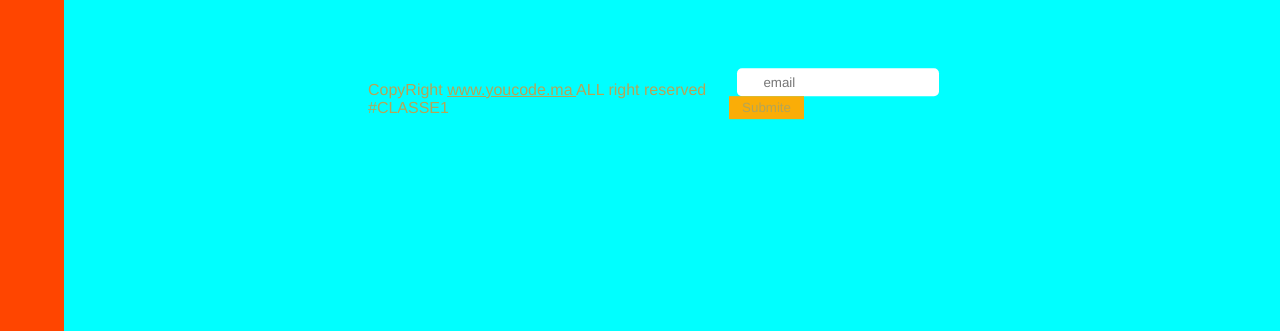
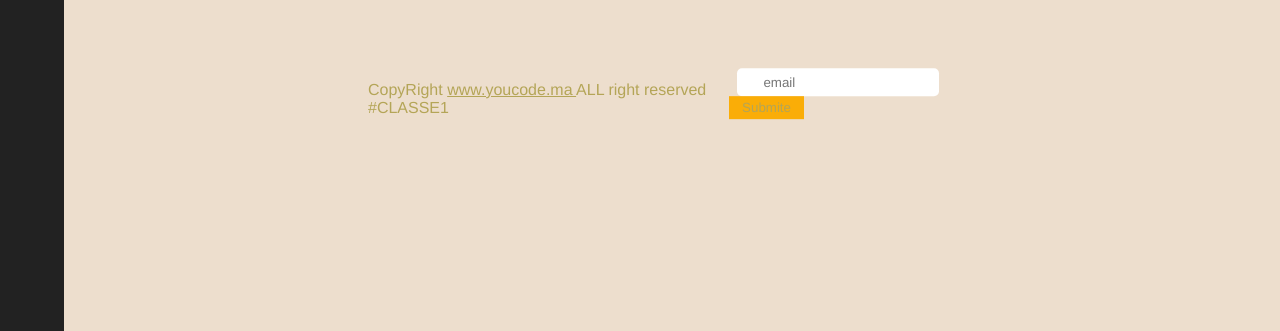
Before and after one commit to yahyabouhlal/Workflow, a website: page fichier_starter/dist/index.html in a window 1280 px wide. Shown: the part 2669-3000 px from the top of the page. Drawn offline with nearby package versions, Linux system fonts and the light colour scheme.

Commit message:
Update index.html

```diff
--- a/fichier_starter/dist/index.html
+++ b/fichier_starter/dist/index.html
@@ -34,7 +34,7 @@
     position: absolute;
     top: 0;
     left: 0;
-    background-color: orangered;
+    /* background-color: orangered; */
     width: 5%;
     height: 3000px;
 
@@ -45,7 +45,7 @@
     position: absolute;
     top: 500px;
     left: 5%;
-    background-color: blue;
+    /* background-color: blue; */
     width: 95%px;
     height: 2500px;
   }
@@ -54,7 +54,7 @@
     position: absolute;
     top: 2500px;
     left: 5%;
-    background-color: cyan;
+    /* background-color: cyan; */
     width:95%;
     height: 500px;
   }
```
